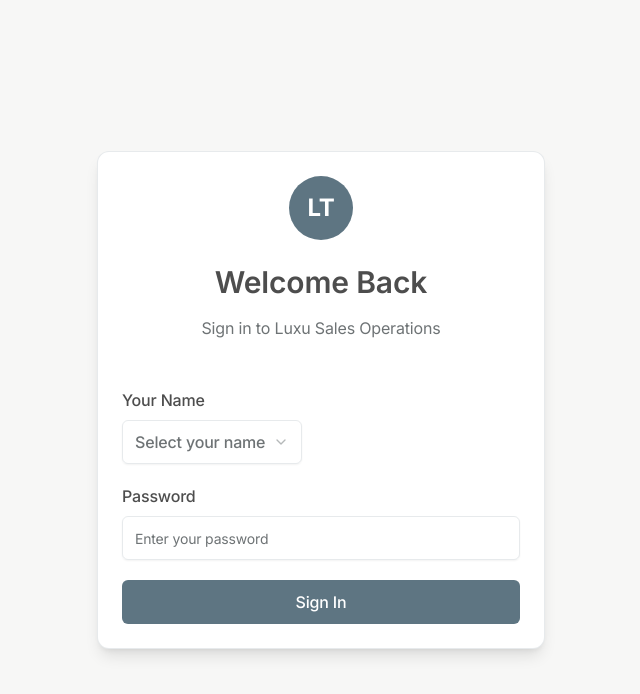
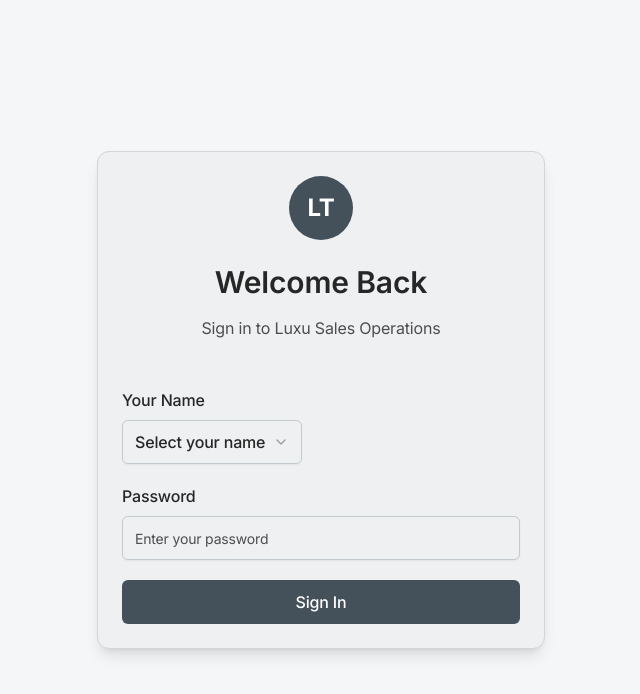
Before and after one commit to HawkCoding/v0-luxu-sales-system, a Next.js app: page /login in a window 1280 px wide. Shown: the top 694 px of the page, without its empty margins (319-959 px from the left). Built offline with nearby package versions, Linux system fonts and the light colour scheme.

Commit message:
feat: implement layered color system with theme tint for Luxu UI\n\nDefine new CSS variables, apply theme wash, extend Tailwind mappings,\nand update button hierarchy and layout components.

```diff
--- a/app/globals.css
+++ b/app/globals.css
@@ -4,45 +4,88 @@
 @custom-variant dark (&:is(.dark *));
 
 :root {
-  --background: #F7F7F6;
-  --foreground: rgb(77,77,77);
-  --card: #FFFFFF;
-  --card-foreground: rgb(77,77,77);
-  --popover: #FFFFFF;
-  --popover-foreground: rgb(77,77,77);
-  --primary: rgb(94,117,130);
+  /* Theme tint base */
+  --luxu-theme-tint: #566e7b;
+
+  /* Background layers (4) - with theme wash */
+  --luxu-bg-0: #f5f6f7; /* App background */
+  --luxu-bg-1: #eef0f2; /* Surface */
+  --luxu-bg-2: #e7ebed; /* Surface raised */
+  --luxu-bg-3: #e1e5e7; /* Surface inset */
+  --luxu-bg-white: #ffffff; /* Pure white for inputs/popovers */
+
+  /* Strokes (2) */
+  --luxu-stroke-1: #d0d6da; /* Default border */
+  --luxu-stroke-2: #c2cbcf; /* Strong divider */
+
+  /* Text variants (3) - based on "% white" grayscale */
+  --luxu-text-heading: #1c1c1c; /* ~11% white - headings */
+  --luxu-text-body: #262626; /* ~15% white - primary body */
+  --luxu-text-body-secondary: #333333; /* ~20% white - secondary body */
+  --luxu-text-muted: #4d4d4d; /* ~30% white - default muted */
+  --luxu-text-muted-extra: #666666; /* ~40% white - extra muted */
+
+  /* Accent scale (functional) */
+  --luxu-accent-base: #5e7582;
+  --luxu-accent-hover: #44505a; /* Darker - for primary CTAs */
+  --luxu-accent-link: #778e99; /* Lighter - for links */
+
+  /* Semantic colors - Danger */
+  --luxu-danger-base: #b42318;
+  --luxu-danger-bg: #fde8e8;
+  --luxu-danger-border: #f5b5b0;
+
+  /* Semantic colors - Success */
+  --luxu-success-base: #067647;
+  --luxu-success-bg: #ecfdf3;
+  --luxu-success-border: #abefc6;
+
+  /* Semantic colors - Warning */
+  --luxu-warning-base: #b54708;
+  --luxu-warning-bg: #fff7ed;
+  --luxu-warning-border: #fed7aa;
+
+  /* Mapped to shadcn/Tailwind tokens */
+  --background: var(--luxu-bg-0);
+  --foreground: var(--luxu-text-body);
+  --card: var(--luxu-bg-1);
+  --card-foreground: var(--luxu-text-body);
+  --popover: var(--luxu-bg-white);
+  --popover-foreground: var(--luxu-text-body);
+  --primary: var(--luxu-accent-hover);
   --primary-foreground: #FFFFFF;
-  --secondary: rgba(94,117,130,0.08);
-  --secondary-foreground: rgb(77,77,77);
-  --muted: rgba(94,117,130,0.08);
-  --muted-foreground: rgb(110,115,117);
-  --accent: rgb(94,117,130);
+  --secondary: var(--luxu-bg-2);
+  --secondary-foreground: var(--luxu-text-body);
+  --muted: var(--luxu-bg-3);
+  --muted-foreground: var(--luxu-text-muted);
+  --accent: var(--luxu-accent-base);
   --accent-foreground: #FFFFFF;
-  --destructive: #DC2626;
+  --destructive: var(--luxu-danger-base);
   --destructive-foreground: #FFFFFF;
-  --border: rgba(94,117,130,0.15);
-  --input: rgba(94,117,130,0.15);
-  --ring: rgb(94,117,130);
-  --chart-1: rgb(94,117,130);
-  --chart-2: rgb(110,115,117);
-  --chart-3: rgb(77,77,77);
+  --border: var(--luxu-stroke-1);
+  --input: var(--luxu-stroke-2);
+  --ring: var(--luxu-accent-base);
+  --radius: 0.5rem;
+  --sidebar: var(--luxu-bg-1);
+  --sidebar-foreground: var(--luxu-text-body);
+  --sidebar-primary: var(--luxu-accent-hover);
+  --sidebar-primary-foreground: #FFFFFF;
+  --sidebar-accent: var(--luxu-bg-2);
+  --sidebar-accent-foreground: var(--luxu-text-body);
+  --sidebar-border: var(--luxu-stroke-1);
+  --sidebar-ring: var(--luxu-accent-base);
+
+  /* Chart colors (keep minimal) */
+  --chart-1: var(--luxu-accent-base);
+  --chart-2: var(--luxu-text-muted);
+  --chart-3: var(--luxu-text-body);
   --chart-4: rgba(94,117,130,0.4);
   --chart-5: rgba(94,117,130,0.2);
-  --radius: 0.5rem;
-  --sidebar: #FAFAFA;
-  --sidebar-foreground: rgb(77,77,77);
-  --sidebar-primary: rgb(94,117,130);
-  --sidebar-primary-foreground: #FFFFFF;
-  --sidebar-accent: rgba(94,117,130,0.08);
-  --sidebar-accent-foreground: rgb(77,77,77);
-  --sidebar-border: rgba(94,117,130,0.15);
-  --sidebar-ring: rgb(94,117,130);
-  --brand-primary: rgb(94,117,130);
-  --brand-primary-soft: rgba(94,117,130,0.4);
-  --brand-secondary: rgb(110,115,117);
-  --payment-green: #16A34A;
-  --payment-yellow: #EAB308;
-  --payment-red: #DC2626;
+
+  /* Payment status colors (semantic) */
+  --payment-green: var(--luxu-success-base);
+  --payment-yellow: var(--luxu-warning-base);
+  --payment-red: var(--luxu-danger-base);
   --payment-purple: #9333EA;
   --payment-blue: #2563EB;
 }
@@ -50,16 +93,45 @@
 
 
 @theme inline {
+  /* Fonts */
   --font-sans: var(--font-inter), -apple-system, system-ui, sans-serif;
   --font-mono: 'Geist Mono', 'Geist Mono Fallback';
-  --color-brand-primary: var(--brand-primary);
-  --color-brand-primary-soft: var(--brand-primary-soft);
-  --color-brand-secondary: var(--brand-secondary);
-  --color-payment-green: var(--payment-green);
-  --color-payment-yellow: var(--payment-yellow);
-  --color-payment-red: var(--payment-red);
-  --color-payment-purple: var(--payment-purple);
-  --color-payment-blue: var(--payment-blue);
+
+  /* Background layers - Tailwind mappings */
+  --color-bg-app: var(--luxu-bg-0);
+  --color-bg-surface: var(--luxu-bg-1);
+  --color-bg-raised: var(--luxu-bg-2);
+  --color-bg-inset: var(--luxu-bg-3);
+  --color-bg-white: var(--luxu-bg-white);
+
+  /* Strokes - Tailwind mappings */
+  --color-stroke: var(--luxu-stroke-1);
+  --color-stroke-strong: var(--luxu-stroke-2);
+
+  /* Text variants - Tailwind mappings */
+  --color-text-heading: var(--luxu-text-heading);
+  --color-text-body: var(--luxu-text-body);
+  --color-text-body-secondary: var(--luxu-text-body-secondary);
+  --color-text-muted: var(--luxu-text-muted);
+  --color-text-muted-extra: var(--luxu-text-muted-extra);
+
+  /* Accent scale - Tailwind mappings */
+  --color-accent: var(--luxu-accent-base);
+  --color-accent-hover: var(--luxu-accent-hover);
+  --color-accent-link: var(--luxu-accent-link);
+
+  /* Semantic colors - Tailwind mappings */
+  --color-danger: var(--luxu-danger-base);
+  --color-danger-bg: var(--luxu-danger-bg);
+  --color-danger-border: var(--luxu-danger-border);
+  --color-success: var(--luxu-success-base);
+  --color-success-bg: var(--luxu-success-bg);
+  --color-success-border: var(--luxu-success-border);
+  --color-warning: var(--luxu-warning-base);
+  --color-warning-bg: var(--luxu-warning-bg);
+  --color-warning-border: var(--luxu-warning-border);
+
+  /* shadcn/Tailwind standard tokens */
   --color-background: var(--background);
   --color-foreground: var(--foreground);
   --color-card: var(--card);
@@ -72,22 +144,33 @@
   --color-secondary-foreground: var(--secondary-foreground);
   --color-muted: var(--muted);
   --color-muted-foreground: var(--muted-foreground);
-  --color-accent: var(--accent);
-  --color-accent-foreground: var(--accent-foreground);
   --color-destructive: var(--destructive);
   --color-destructive-foreground: var(--destructive-foreground);
   --color-border: var(--border);
   --color-input: var(--input);
   --color-ring: var(--ring);
+
+  /* Chart colors */
   --color-chart-1: var(--chart-1);
   --color-chart-2: var(--chart-2);
   --color-chart-3: var(--chart-3);
   --color-chart-4: var(--chart-4);
   --color-chart-5: var(--chart-5);
+
+  /* Payment status */
+  --color-payment-green: var(--payment-green);
+  --color-payment-yellow: var(--payment-yellow);
+  --color-payment-red: var(--payment-red);
+  --color-payment-purple: var(--payment-purple);
+  --color-payment-blue: var(--payment-blue);
+
+  /* Radius */
   --radius-sm: calc(var(--radius) - 4px);
   --radius-md: calc(var(--radius) - 2px);
   --radius-lg: var(--radius);
   --radius-xl: calc(var(--radius) + 4px);
+
+  /* Sidebar */
   --color-sidebar: var(--sidebar);
   --color-sidebar-foreground: var(--sidebar-foreground);
   --color-sidebar-primary: var(--sidebar-primary);
@@ -100,20 +183,33 @@
 
 @layer base {
   * {
-    @apply border-border outline-ring/50;
+    @apply border-stroke outline-ring/50;
   }
+
   body {
-    @apply bg-background text-foreground;
     font-size: 17px;
     line-height: 1.65;
     letter-spacing: -0.01em;
+    color: var(--luxu-text-body);
+    /* Theme wash: subtle tinted gradient over base background */
+    background:
+      linear-gradient(
+        180deg,
+        rgba(86, 110, 123, 0.04) 0%,
+        rgba(86, 110, 123, 0.02) 40%,
+        transparent 70%
+      ),
+      var(--luxu-bg-0);
   }
+
   h1, h2, h3, h4, h5, h6 {
     font-family: var(--font-playfair), Georgia, serif;
     line-height: 1.25;
     letter-spacing: -0.02em;
     font-weight: 600;
+    color: var(--luxu-text-heading);
   }
+
   h1 {
     font-size: 2.5rem;
   }
@@ -126,10 +222,17 @@
   h4 {
     font-size: 1.25rem;
   }
+
   button {
     font-weight: 500;
   }
+
   a {
     transition: color 0.15s ease-in-out;
   }
+
+  /* Ensure text variants use proper colors */
+  p, span, div {
+    color: var(--luxu-text-body);
+  }
 }
```
Also changed, not shown: app/app/layout.tsx (+13 -13 lines), app/app/page.tsx (+30 -30 lines).
